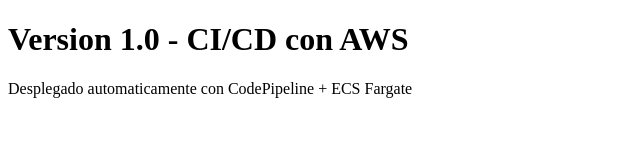
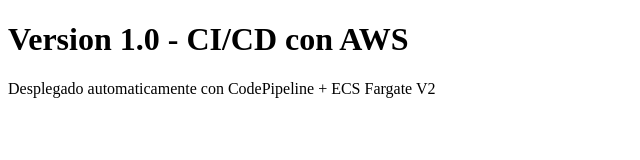
Before and after one commit to luiszlopezs/app-devops, a plain HTML site: page index.html in a window 1280 px wide. Shown: the full height of the page, 0-640 px from the left. Drawn offline with Linux system fonts and the light colour scheme.

Commit message:
Update deployment message in index.html

```diff
--- a/index.html
+++ b/index.html
@@ -5,6 +5,6 @@
 </head>
 <body>
   <h1>Version 1.0 - CI/CD con AWS</h1>
-  <p>Desplegado automaticamente con CodePipeline + ECS Fargate</p>
+  <p>Desplegado automaticamente con CodePipeline + ECS Fargate V2</p>
 </body>
 </html>
```
